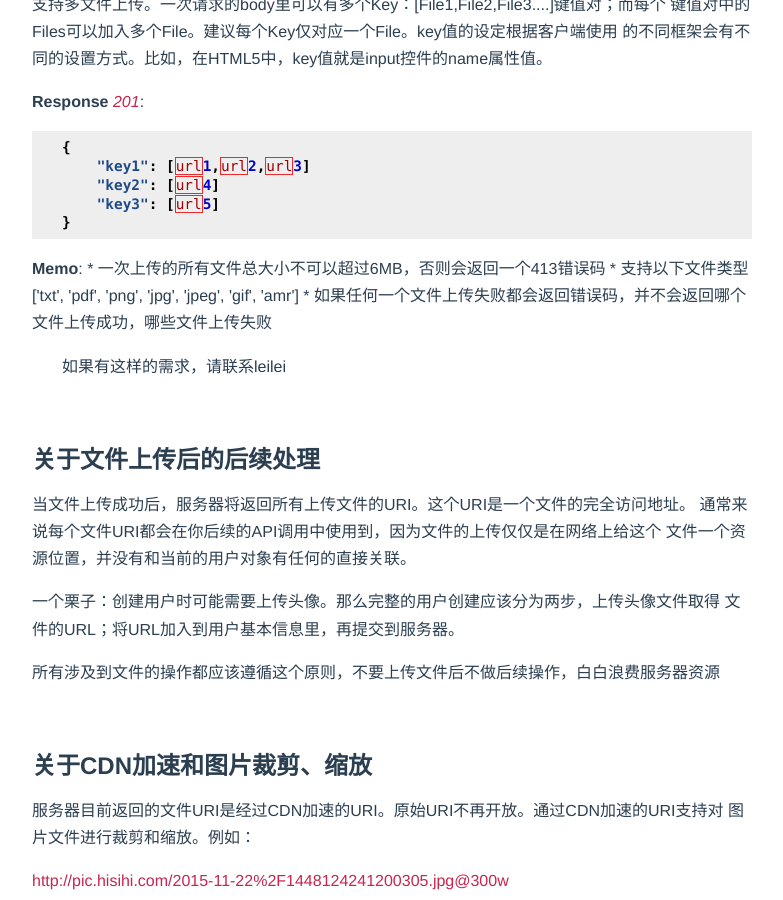
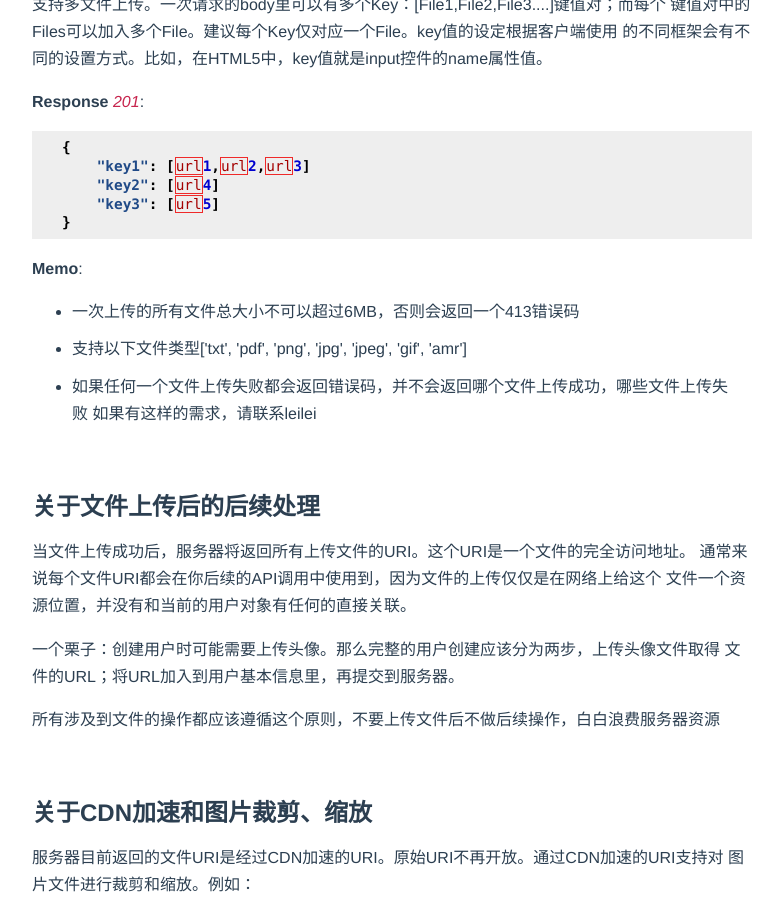
Before and after one commit to clownmelody/hisihi_api, a Sphinx documentation site: the page built from docs/file.rst, in a window 1280 px wide and 900 px high, scrolled down 418 px. Shown: the whole window, without its empty margins (358-1141 px from the left). Built offline with Sphinx 7.4.7, drawn with Linux system fonts in a browser that asks for light colours; some of the changed text lies outside the part shown.

```diff
--- a/docs/file.rst
+++ b/docs/file.rst
@@ -31,6 +31,7 @@
     }
 
 **Memo**:
+
 * 一次上传的所有文件总大小不可以超过6MB，否则会返回一个413错误码
 * 支持以下文件类型['txt', 'pdf', 'png', 'jpg', 'jpeg', 'gif', 'amr']
 * 如果任何一个文件上传失败都会返回错误码，并不会返回哪个文件上传成功，哪些文件上传失败
@@ -140,4 +141,4 @@
 对扫描出的二维码路径做进一步的处理。处理项目包括：
 
 1. 在qrcode_url前面加上Host地址，如http://dev.api.hisihi.com或者http://api.hisihi.com
-*. 将qrcode_url的student/0/中的0替换为需要签到的用户的id号
+#. 将qrcode_url的student/0/中的0替换为需要签到的用户的id号
--- a/docs/news.rst
+++ b/docs/news.rst
@@ -12,7 +12,7 @@
 
 **GET Sample**：
 
-    http://dev.api.hisihi.com/v1/news/org?page=1&per_page=10
+    http://dev.api.hisihi.com/v1/org/news?page=1&per_page=10
 
 **Parameters**:
 
```
Also changed, not shown: 1 other file.
